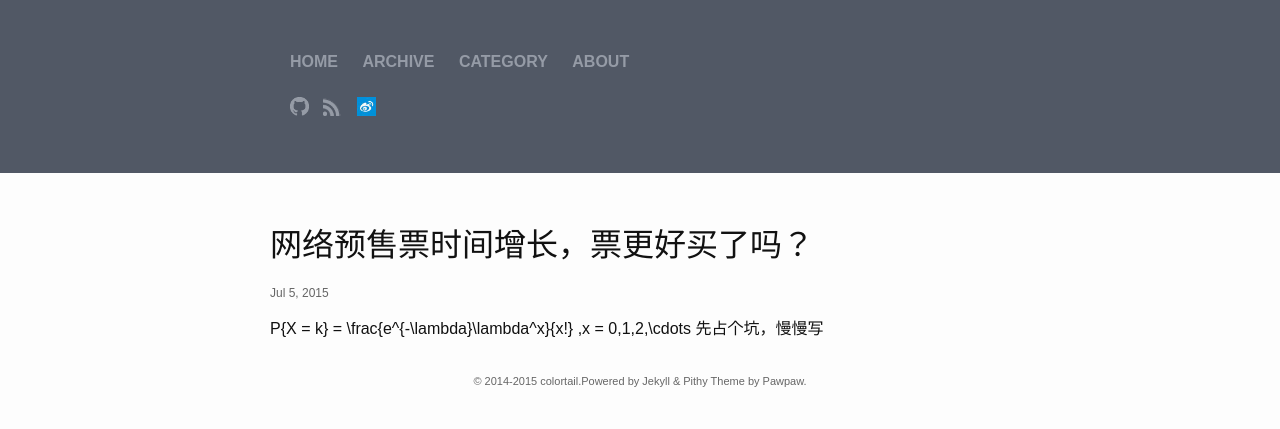
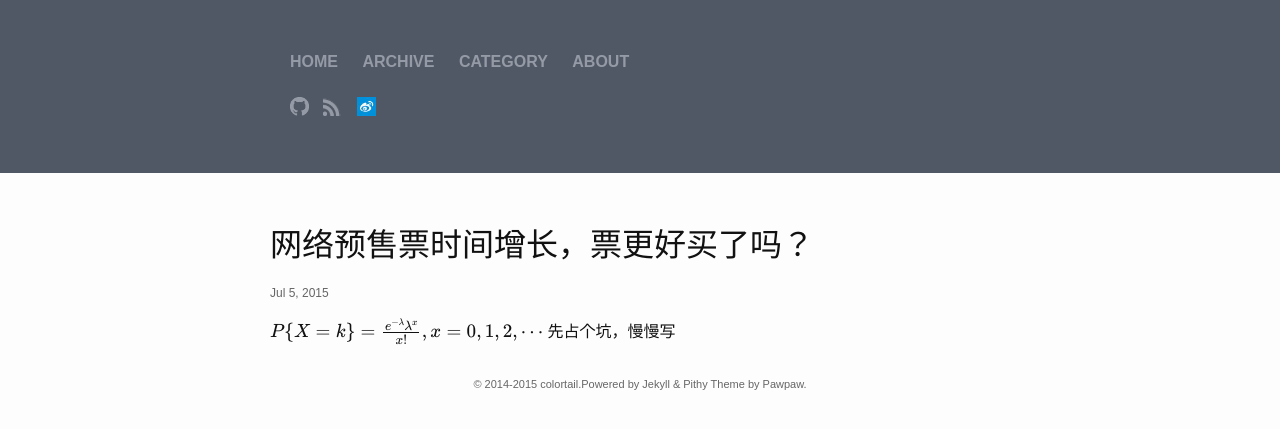
Before and after one commit to colortail/colortail.github.io, a Jekyll site: the page built from _posts/2015-07-05-poisson-distribution.md, in a window 1280 px wide. Shown: the top 429 px of the page. Built offline with Jekyll 4.4.1, drawn with Linux system fonts in a browser that asks for light colours; formulas are drawn with MathJax 3; comment, search, counter and statistics services are not loaded.

Commit message:
take a slot

```diff
--- a/_posts/2015-07-05-poisson-distribution.md
+++ b/_posts/2015-07-05-poisson-distribution.md
@@ -3,5 +3,8 @@ layout: post
 title: 网络预售票时间增长，票更好买了吗？
 categories: stat
 ---
-<span>P\{X = k\} = \frac{e^{-\lambda}\lambda^x}{x!} ,x = 0,1,2,\cdots</span>
+<span>$$
+	P\{X = k\} = \frac{e^{-\lambda}\lambda^x}{x!} ,x = 0,1,2,\cdots
+	$$
+</span>
 先占个坑，慢慢写
```
